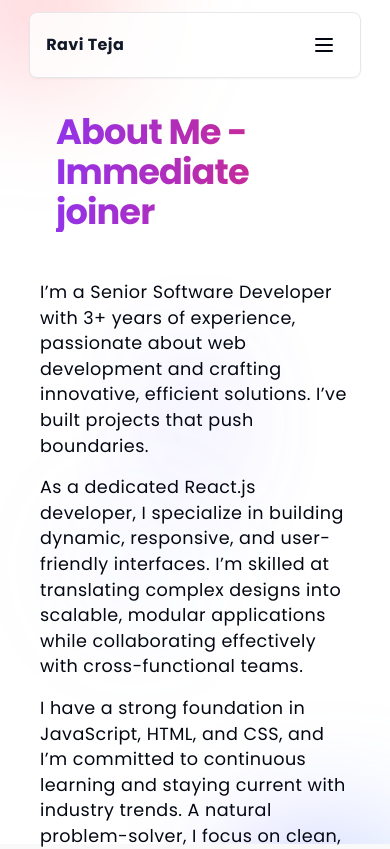
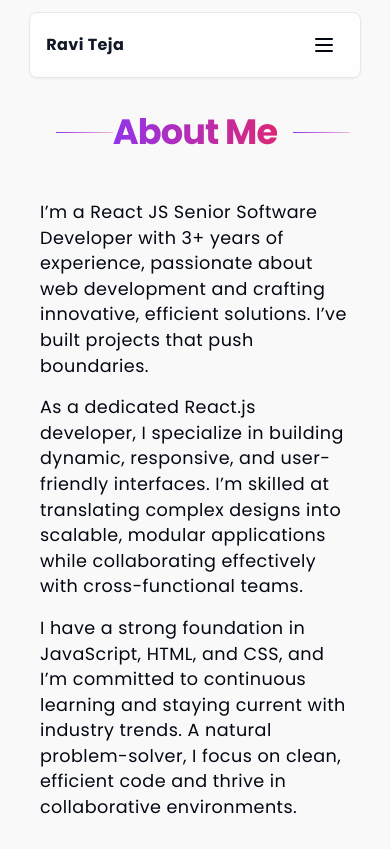
Before and after one commit to RaviTejaLadi/ravitejal, a React (Vite) app: page / in a window 390 px wide. Shown: the top 849 px of the page. Built offline with nearby package versions, Linux system fonts and the light colour scheme.

Commit message:
feat: specify React JS in job titles and summaries; update About and Experience sections for clarity

```diff
--- a/src/config/about-config.ts
+++ b/src/config/about-config.ts
@@ -4,7 +4,7 @@ export const aboutConfig = {
   company: 'Aventisia Technologies Pvt Ltd',
   title: 'About Me',
   description: [
-    `I’m a Senior Software Developer with 3+ years of experience, passionate about web development and crafting innovative, efficient solutions. I’ve built projects that push boundaries.`,
+    `I’m a React JS Senior Software Developer with 3+ years of experience, passionate about web development and crafting innovative, efficient solutions. I’ve built projects that push boundaries.`,
     `As a dedicated React.js developer, I specialize in building dynamic, responsive, and user-friendly interfaces. I’m skilled at translating complex designs into scalable, modular applications while collaborating effectively with cross-functional teams.`,
     `I have a strong foundation in JavaScript, HTML, and CSS, and I’m committed to continuous learning and staying current with industry trends. A natural problem-solver, I focus on clean, efficient code and thrive in collaborative environments.`,
   ],
--- a/src/config/resumeConfig.ts
+++ b/src/config/resumeConfig.ts
@@ -70,7 +70,7 @@ export const resumeConfig: ResumeConfig = {
     fullName: 'Ravi Teja Ladi',
     title: 'Senior Software Developer',
     location: 'India',
-    summary: `Senior Software Developer with more than 3 years of experience and specializing in modern web development,
+    summary: `React JS Senior Software Developer with more than 3 years of experience and specializing in modern web development,
      with a strong focus on building scalable and efficient front-end applications using React.js.
       Proven expertise in crafting intuitive user interfaces, implementing responsive design principles,
        Adept in JavaScript, TypeScript, and associated frameworks, with hands-on experience in state management (zustand, Redux-toolkit, Context API), routing (React Router), and performance optimization. Demonstrated ability to collaborate across teams, solve complex technical problems, and deliver high-quality software solutions aligned with business goals.`,
@@ -138,9 +138,9 @@ export const resumeConfig: ResumeConfig = {
       description: `Component library built with React and Tailwind CSS, providing reusable UI components for developers.`,
     },
     {
-      name: 'Kalki UI Toast - open source component library',
+      name: 'Kalki UI Toast - open source Toast library',
       technologies: ['React', 'Typescript', 'Tailwind'],
-      description: 'Built a customizable toast notification component for React applications',
+      description: 'Built a customizable toast notification component for React applications.',
     },
   ],
   education: [
--- a/src/pages/AboutSection.tsx
+++ b/src/pages/AboutSection.tsx
@@ -4,7 +4,7 @@ import profilePic from '../assets/avatar.jpg';
 import GitHub from '@/assets/Icons/GitHub';
 import LinkedIn from '@/assets/Icons/LinkedIn';
 import { FileText } from 'lucide-react';
-import { GradientBackground } from '@/components/ui/GradientBackground';
+// import { GradientBackground } from '@/components/ui/GradientBackground';
 
 const AboutSection = () => {
   const handleGithub = () => {
@@ -15,12 +15,12 @@ const AboutSection = () => {
   };
   return (
     <section id="about" className="py-28 px-4 bg-muted/50">
-      <GradientBackground />
+      {/* <GradientBackground /> */}
       <div className="relative container mx-auto">
         <div className="flex items-center mb-12">
           <div className="ml-4 h-px bg-gradient-to-r from-purple-600 to-pink-600/30 flex-grow" />
           <h2 className="text-4xl font-bold tracking-tight bg-gradient-to-r from-purple-600 to-pink-600 bg-clip-text text-transparent">
-            {aboutConfig.title} - Immediate joiner
+            {aboutConfig.title}
           </h2>
           <div className="ml-4 h-px bg-gradient-to-r from-purple-600 to-pink-600/30 flex-grow" />
         </div>
@@ -55,6 +55,7 @@ const AboutSection = () => {
             <div className="text-center ">
               <h3 className="text-2xl font-semibold mb-1">{aboutConfig.userName}</h3>
               <p className="text-lg text-muted-foreground mb-1">{aboutConfig.designation}</p>
+              <p className="text-sm md:text-base text-muted-foreground">Bangalore/Hyderabad</p>
             </div>
             <div className="flex gap-3">
               <Button variant="ghost" onClick={handleGithub} size="icon">
--- a/src/pages/ExperienceSection.tsx
+++ b/src/pages/ExperienceSection.tsx
@@ -56,7 +56,7 @@ const ExperienceSection = () => {
           <div className="mb-8">
             <div className="space-y-6">
               <div>
-                <h4 className="font-medium">Senior Software Developer</h4>
+                <h4 className="font-medium">Senior Software Developer (React JS)</h4>
                 <p className="text-muted-foreground">
                   Aventisia Technologies Private Limited • sep.2024 - Present
                 </p>
@@ -99,7 +99,7 @@ const ExperienceSection = () => {
               </div>
               <Separator />
               <div>
-                <h4 className="font-medium">Software Engineer</h4>
+                <h4 className="font-medium">Software Engineer (React JS)</h4>
                 <p className="text-muted-foreground">
                   Idexcel Technologies Private Limited • Oct.2022 - Aug.2024
                 </p>
```
